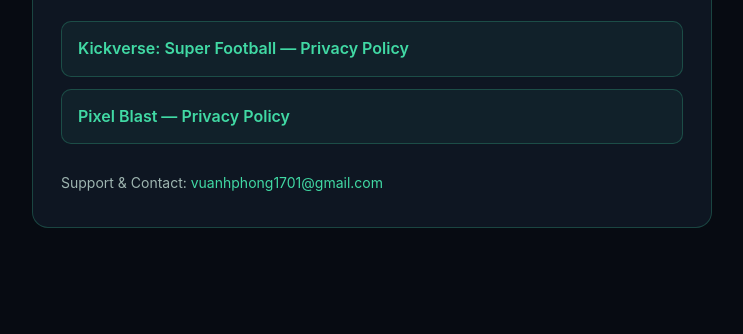
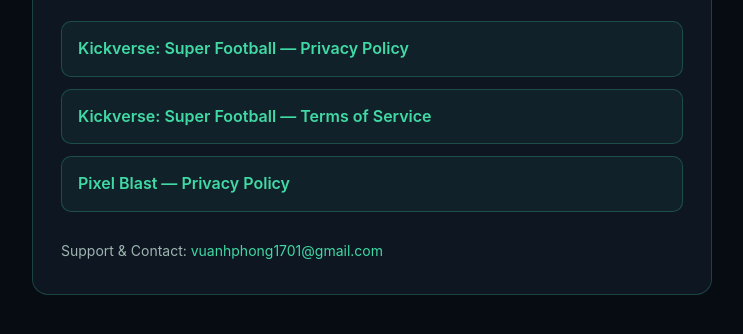
Before and after one commit to PhongVuAnh772/PhongVuAnh772.github.io, a plain HTML site: page index.html in a window 1280 px wide. Shown: the part 180-514 px from the top of the page, without its empty margins (268-1011 px from the left). Drawn offline with Linux system fonts and the light colour scheme.

Commit message:
Link Kickverse Terms of Service from studio homepage

```diff
--- a/index.html
+++ b/index.html
@@ -74,6 +74,7 @@
     <p>Official developer page and legal policies for our mobile arcade games on Google Play and the App Store.</p>
     <div class="links">
       <a class="card-link" href="./kickverse/privacy-policy.html">Kickverse: Super Football — Privacy Policy</a>
+      <a class="card-link" href="./kickverse/terms-of-service.html">Kickverse: Super Football — Terms of Service</a>
       <a class="card-link" href="./pixel-blast/privacy-policy.html">Pixel Blast — Privacy Policy</a>
     </div>
     <div class="footer">
```
